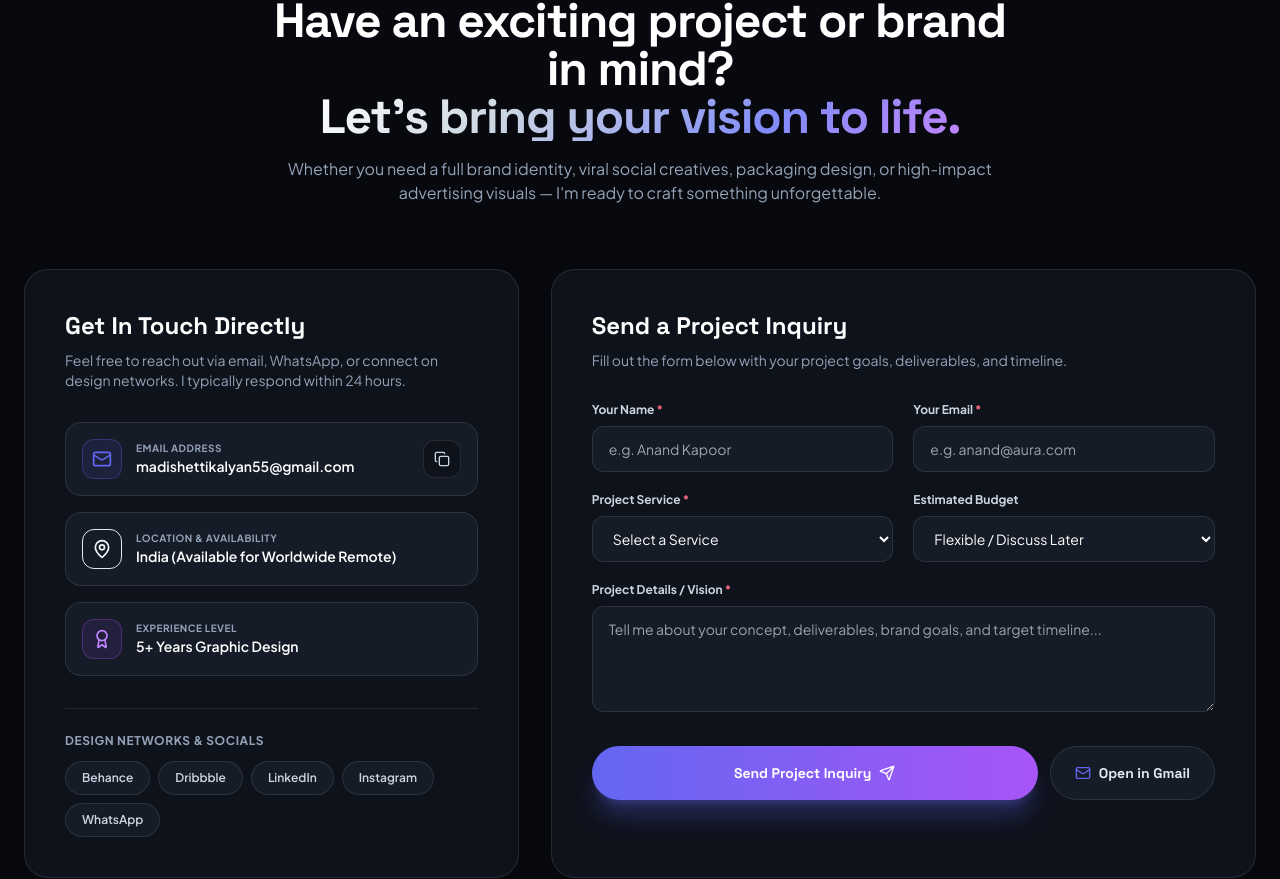
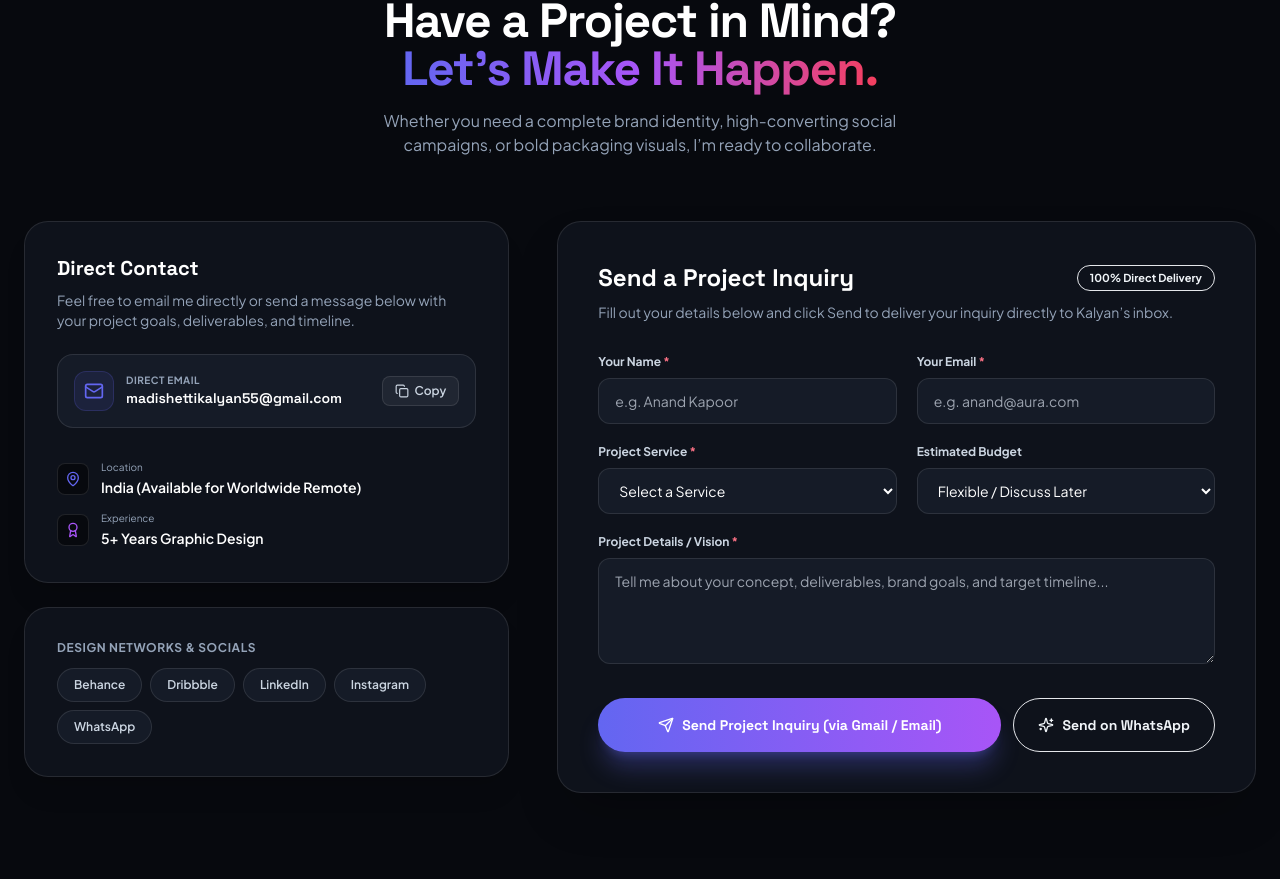
Before and after one commit to Madishettikalyan/Portifilo, a Next.js app: page / in a window 1280 px wide. Shown: the part 8348-9227 px from the top of the page. Built offline with nearby package versions, Linux system fonts and the light colour scheme.

Commit message:
Enable direct 100% reliable inquiry dispatch to madishettikalyan55@gmail.com and WhatsApp

```diff
--- a/components/ContactHub.tsx
+++ b/components/ContactHub.tsx
@@ -8,12 +8,76 @@ import { useToast } from './Toast';
 export default function ContactHub() {
   const { showToast } = useToast();
   const [copied, setCopied] = useState(false);
+  const [isSubmitting, setIsSubmitting] = useState(false);
+
+  const [formData, setFormData] = useState({
+    name: '',
+    email: '',
+    service: '',
+    budget: '',
+    message: '',
+  });
 
   const handleCopyEmail = () => {
     navigator.clipboard.writeText(PORTFOLIO_DATA.personalInfo.email);
     setCopied(true);
     showToast(`Copied email to clipboard: ${PORTFOLIO_DATA.personalInfo.email}`, 'success');
     setTimeout(() => setCopied(false), 2500);
+  };
+
+  const handleSendViaEmail = (e: React.FormEvent) => {
+    e.preventDefault();
+
+    if (!formData.name || !formData.email || !formData.service || !formData.message) {
+      showToast('Please fill in all required fields (*)', 'error');
+      return;
+    }
+
+    setIsSubmitting(true);
+
+    const subject = `🎨 Design Project Inquiry: ${formData.service} - ${formData.name}`;
+    const body = `Hi Madishetti Kalyan,
+
+I am reaching out regarding a creative design project:
+
+━━━━━━━━━━━━━━━━━━━━━━━━━━━━━━━━━━━━━━━━━━━━
+• Client Name: ${formData.name}
+• Client Email: ${formData.email}
+• Service Needed: ${formData.service}
+• Estimated Budget: ${formData.budget || 'Flexible / Discuss Later'}
+━━━━━━━━━━━━━━━━━━━━━━━━━━━━━━━━━━━━━━━━━━━━
+
+Project Details & Vision:
+${formData.message}
+
+Looking forward to hearing from you!
+Best regards,
+${formData.name}`;
+
+    const gmailUrl = `https://mail.google.com/mail/?view=cm&fs=1&to=${encodeURIComponent(PORTFOLIO_DATA.personalInfo.email)}&su=${encodeURIComponent(subject)}&body=${encodeURIComponent(body)}`;
+    const mailtoUrl = `mailto:${PORTFOLIO_DATA.personalInfo.email}?subject=${encodeURIComponent(subject)}&body=${encodeURIComponent(body)}`;
+
+    showToast('Opening Gmail with your project details...', 'success');
+
+    const win = window.open(gmailUrl, '_blank');
+    if (!win || win.closed || typeof win.closed === 'undefined') {
+      window.location.href = mailtoUrl;
+    }
+
+    setTimeout(() => {
+      setIsSubmitting(false);
+    }, 1000);
+  };
+
+  const handleSendViaWhatsApp = () => {
+    if (!formData.name || !formData.service || !formData.message) {
+      showToast('Please enter your Name, Service, and Message first!', 'error');
+      return;
+    }
+
+    const waText = `Hi Kalyan, I'm *${formData.name}*.\nI need *${formData.service}*.\nBudget: *${formData.budget || 'Flexible'}*.\n\n*Project Details:* \n${formData.message}\n\nMy Email: ${formData.email || 'N/A'}`;
+    const waUrl = `https://api.whatsapp.com/send?text=${encodeURIComponent(waText)}`;
+    window.open(waUrl, '_blank');
   };
 
   return (
@@ -26,64 +90,80 @@ export default function ContactHub() {
             <span>LET’S CREATE SOMETHING EXTRAORDINARY</span>
           </div>
           <h2 className="font-display font-extrabold text-3xl sm:text-5xl text-white tracking-tight mb-4 leading-tight">
-            Have an exciting project or brand in mind? <br />
-            <span className="text-gradient">Let’s bring your vision to life.</span>
+            Have a Project in Mind? <br />
+            <span className="text-transparent bg-clip-text bg-gradient-to-r from-primary via-secondary to-coral">
+              Let’s Make It Happen.
+            </span>
           </h2>
-          <p className="text-slate-400 text-sm sm:text-base leading-relaxed">
-            Whether you need a full brand identity, viral social creatives, packaging design, or high-impact advertising visuals — I&apos;m ready to craft something unforgettable.
+          <p className="text-slate-400 text-sm sm:text-base max-w-xl mx-auto">
+            Whether you need a complete brand identity, high-converting social campaigns, or bold packaging visuals, I’m ready to collaborate.
           </p>
         </div>
 
-        {/* 2-Card Layout */}
-        <div className="grid grid-cols-1 lg:grid-cols-12 gap-8 items-stretch">
-          {/* Left: Direct Contact Information */}
-          <div className="lg:col-span-5 bg-dark-surface border border-white/10 rounded-3xl p-8 sm:p-10 flex flex-col justify-between shadow-2xl">
-            <div>
-              <h3 className="font-display font-bold text-2xl text-white mb-2">Get In Touch Directly</h3>
-              <p className="text-xs sm:text-sm text-slate-400 leading-relaxed mb-8">
-                Feel free to reach out via email, WhatsApp, or connect on design networks. I typically respond within 24 hours.
+        {/* 2-Column Contact Showcase */}
+        <div className="grid grid-cols-1 lg:grid-cols-12 gap-12 items-start">
+          {/* Left: Contact Info & Value Prop */}
+          <div className="lg:col-span-5 space-y-6">
+            <div className="bg-dark-surface border border-white/10 rounded-3xl p-8 shadow-xl">
+              <h3 className="font-display font-bold text-xl text-white mb-2">Direct Contact</h3>
+              <p className="text-xs sm:text-sm text-slate-400 leading-relaxed mb-6">
+                Feel free to email me directly or send a message below with your project goals, deliverables, and timeline.
               </p>
 
-              {/* Channels List */}
-              <div className="space-y-4 mb-8">
-                {/* Email */}
-                <div className="flex items-center justify-between p-4 rounded-2xl bg-dark-elevated border border-white/10">
-                  <div className="flex items-center gap-3.5 overflow-hidden">
-                    <div className="w-10 h-10 rounded-xl bg-primary/10 border border-primary/30 flex items-center justify-center text-primary shrink-0">
+              {/* Email Card with Copy Button */}
+              <div className="p-4 rounded-2xl bg-dark-elevated border border-white/10 flex items-center justify-between gap-3 mb-6">
+                <div className="flex items-center gap-3 overflow-hidden">
+                  <div className="w-10 h-10 rounded-xl bg-primary/10 border border-primary/20 flex items-center justify-center text-primary flex-shrink-0">
                     <Mail className="w-5 h-5" />
                   </div>
-                    <div className="flex flex-col overflow-hidden">
-                      <span className="text-[10px] font-bold text-slate-400 uppercase tracking-wider">Email Address</span>
-                      <span className="text-xs sm:text-sm font-semibold text-white truncate">{PORTFOLIO_DATA.personalInfo.email}</span>
+                  <div className="overflow-hidden">
+                    <span className="text-[10px] uppercase font-bold tracking-wider text-slate-400 block">Direct Email</span>
+                    <a
+                      href={`mailto:${PORTFOLIO_DATA.personalInfo.email}`}
+                      className="font-display font-semibold text-xs sm:text-sm text-white hover:text-primary transition-colors truncate block"
+                    >
+                      {PORTFOLIO_DATA.personalInfo.email}
+                    </a>
                   </div>
                 </div>
+
                 <button
                   onClick={handleCopyEmail}
-                    className="p-2.5 rounded-xl bg-dark-surface border border-white/10 text-slate-300 hover:text-white hover:border-primary/50 transition-colors shrink-0 ml-2"
-                    aria-label="Copy Email Address"
+                  className="px-3 py-1.5 rounded-lg bg-white/5 border border-white/10 hover:bg-primary/20 hover:border-primary/40 text-xs font-semibold text-slate-300 hover:text-white flex items-center gap-1.5 transition-all flex-shrink-0"
+                  title="Copy email to clipboard"
                 >
-                    {copied ? <Check className="w-4 h-4 text-emerald-400" /> : <Copy className="w-4 h-4" />}
+                  {copied ? (
+                    <>
+                      <Check className="w-3.5 h-3.5 text-emerald-400" />
+                      <span className="text-emerald-400">Copied</span>
+                    </>
+                  ) : (
+                    <>
+                      <Copy className="w-3.5 h-3.5" />
+                      <span>Copy</span>
+                    </>
+                  )}
                 </button>
               </div>
 
-                {/* Location */}
-                <div className="flex items-center gap-3.5 p-4 rounded-2xl bg-dark-elevated border border-white/10">
-                  <div className="w-10 h-10 rounded-xl bg-emerald-500/10 border border-emerald-500/30 flex items-center justify-center text-emerald-400 shrink-0">
-                    <MapPin className="w-5 h-5" />
+              {/* Quick Highlights */}
+              <div className="space-y-3 pt-2">
+                <div className="flex items-center gap-3 text-slate-300">
+                  <div className="w-8 h-8 rounded-lg bg-dark-bg border border-white/10 flex items-center justify-center text-primary flex-shrink-0">
+                    <MapPin className="w-4 h-4" />
                   </div>
-                  <div className="flex flex-col">
-                    <span className="text-[10px] font-bold text-slate-400 uppercase tracking-wider">Location & Availability</span>
+                  <div>
+                    <span className="text-[10px] text-slate-400 block">Location</span>
                     <span className="text-xs sm:text-sm font-semibold text-white">{PORTFOLIO_DATA.personalInfo.location}</span>
                   </div>
                 </div>
 
-                {/* Experience */}
-                <div className="flex items-center gap-3.5 p-4 rounded-2xl bg-dark-elevated border border-white/10">
-                  <div className="w-10 h-10 rounded-xl bg-purple-500/10 border border-purple-500/30 flex items-center justify-center text-purple-400 shrink-0">
-                    <Award className="w-5 h-5" />
+                <div className="flex items-center gap-3 text-slate-300">
+                  <div className="w-8 h-8 rounded-lg bg-dark-bg border border-white/10 flex items-center justify-center text-secondary flex-shrink-0">
+                    <Award className="w-4 h-4" />
                   </div>
-                  <div className="flex flex-col">
-                    <span className="text-[10px] font-bold text-slate-400 uppercase tracking-wider">Experience Level</span>
+                  <div>
+                    <span className="text-[10px] text-slate-400 block">Experience</span>
                     <span className="text-xs sm:text-sm font-semibold text-white">{PORTFOLIO_DATA.personalInfo.experienceYears} Years Graphic Design</span>
                   </div>
                 </div>
@@ -91,7 +171,7 @@ export default function ContactHub() {
             </div>
 
             {/* Social Links Block */}
-            <div className="border-t border-white/10 pt-6">
+            <div className="bg-dark-surface border border-white/10 rounded-3xl p-8 shadow-xl">
               <span className="text-xs font-bold text-slate-400 block mb-3 uppercase tracking-wider">Design Networks & Socials</span>
               <div className="flex flex-wrap gap-2">
                 {[
@@ -117,22 +197,17 @@ export default function ContactHub() {
 
           {/* Right: Interactive Inquiry Form */}
           <div className="lg:col-span-7 bg-dark-surface border border-white/10 rounded-3xl p-8 sm:p-10 shadow-2xl">
-            <h3 className="font-display font-bold text-2xl text-white mb-2">Send a Project Inquiry</h3>
+            <div className="flex items-center justify-between mb-2">
+              <h3 className="font-display font-bold text-2xl text-white">Send a Project Inquiry</h3>
+              <span className="px-3 py-1 rounded-full bg-emerald-500/10 border border-emerald-500/30 text-emerald-400 text-[11px] font-bold">
+                100% Direct Delivery
+              </span>
+            </div>
             <p className="text-xs sm:text-sm text-slate-400 leading-relaxed mb-8">
-              Fill out the form below with your project goals, deliverables, and timeline.
+              Fill out your details below and click Send to deliver your inquiry directly to Kalyan’s inbox.
             </p>
 
-            <form
-              action={`https://formsubmit.co/${PORTFOLIO_DATA.personalInfo.email}`}
-              method="POST"
-              className="space-y-5"
-            >
-              {/* FormSubmit Configuration */}
-              <input type="hidden" name="_captcha" value="false" />
-              <input type="hidden" name="_template" value="table" />
-              <input type="hidden" name="_subject" value="🎨 New Design Project Inquiry - Madishetti Kalyan Portfolio" />
-              <input type="hidden" name="_autoresponse" value="Thank you for reaching out to Madishetti Kalyan! I have received your project inquiry and will get back to you within 24 hours." />
-
+            <form onSubmit={handleSendViaEmail} className="space-y-5">
               <div className="grid grid-cols-1 sm:grid-cols-2 gap-5">
                 <div>
                   <label className="block text-xs font-bold text-slate-300 mb-2">
@@ -140,9 +215,10 @@ export default function ContactHub() {
                   </label>
                   <input
                     type="text"
-                    name="name"
                     required
                     placeholder="e.g. Anand Kapoor"
+                    value={formData.name}
+                    onChange={(e) => setFormData({ ...formData, name: e.target.value })}
                     className="w-full px-4 py-3 rounded-xl bg-dark-elevated border border-white/10 text-sm text-white focus:outline-none focus:border-primary transition-colors"
                   />
                 </div>
@@ -153,9 +229,10 @@ export default function ContactHub() {
                   </label>
                   <input
                     type="email"
-                    name="email"
                     required
                     placeholder="e.g. anand@aura.com"
+                    value={formData.email}
+                    onChange={(e) => setFormData({ ...formData, email: e.target.value })}
                     className="w-full px-4 py-3 rounded-xl bg-dark-elevated border border-white/10 text-sm text-white focus:outline-none focus:border-primary transition-colors"
                   />
                 </div>
@@ -167,9 +244,9 @@ export default function ContactHub() {
                     Project Service <span className="text-rose-400">*</span>
                   </label>
                   <select
-                    name="service"
                     required
-                    defaultValue=""
+                    value={formData.service}
+                    onChange={(e) => setFormData({ ...formData, service: e.target.value })}
                     className="w-full px-4 py-3 rounded-xl bg-dark-elevated border border-white/10 text-sm text-white focus:outline-none focus:border-primary transition-colors cursor-pointer"
                   >
                     <option value="" disabled>Select a Service</option>
@@ -190,8 +267,8 @@ export default function ContactHub() {
                     Estimated Budget
                   </label>
                   <select
-                    name="budget"
-                    defaultValue="Flexible / Discuss Later"
+                    value={formData.budget}
+                    onChange={(e) => setFormData({ ...formData, budget: e.target.value })}
                     className="w-full px-4 py-3 rounded-xl bg-dark-elevated border border-white/10 text-sm text-white focus:outline-none focus:border-primary transition-colors cursor-pointer"
                   >
                     <option value="Flexible / Discuss Later">Flexible / Discuss Later</option>
@@ -208,10 +285,11 @@ export default function ContactHub() {
                   Project Details / Vision <span className="text-rose-400">*</span>
                 </label>
                 <textarea
-                  name="message"
                   required
                   rows={4}
                   placeholder="Tell me about your concept, deliverables, brand goals, and target timeline..."
+                  value={formData.message}
+                  onChange={(e) => setFormData({ ...formData, message: e.target.value })}
                   className="w-full px-4 py-3 rounded-xl bg-dark-elevated border border-white/10 text-sm text-white focus:outline-none focus:border-primary transition-colors resize-y"
                 />
               </div>
@@ -219,21 +297,21 @@ export default function ContactHub() {
               <div className="flex flex-col sm:flex-row gap-3 pt-2">
                 <button
                   type="submit"
-                  className="flex-1 py-4 px-6 rounded-full font-display font-bold text-sm text-white bg-gradient-to-r from-primary to-secondary hover:from-primary-hover hover:to-secondary-hover shadow-xl shadow-primary/30 flex items-center justify-center gap-2 hover:-translate-y-0.5 transition-all cursor-pointer"
+                  disabled={isSubmitting}
+                  className="flex-1 py-4 px-6 rounded-full font-display font-bold text-sm text-white bg-gradient-to-r from-primary to-secondary hover:from-primary-hover hover:to-secondary-hover shadow-xl shadow-primary/30 flex items-center justify-center gap-2 hover:-translate-y-0.5 transition-all cursor-pointer disabled:opacity-70"
                 >
-                  <span>Send Project Inquiry</span>
                   <Send className="w-4 h-4" />
+                  <span>Send Project Inquiry (via Gmail / Email)</span>
                 </button>
 
-                <a
-                  href={`https://mail.google.com/mail/?view=cm&fs=1&to=${PORTFOLIO_DATA.personalInfo.email}&su=${encodeURIComponent('🎨 Design Project Inquiry - Madishetti Kalyan')}`}
-                  target="_blank"
-                  rel="noopener noreferrer"
-                  className="py-4 px-6 rounded-full font-display font-bold text-xs sm:text-sm text-slate-200 bg-dark-elevated border border-white/10 hover:border-primary/50 hover:text-white flex items-center justify-center gap-2 transition-all hover:bg-white/5"
+                <button
+                  type="button"
+                  onClick={handleSendViaWhatsApp}
+                  className="py-4 px-6 rounded-full font-display font-bold text-xs sm:text-sm text-emerald-300 bg-emerald-950/40 border border-emerald-500/30 hover:border-emerald-400 hover:bg-emerald-900/40 hover:text-white flex items-center justify-center gap-2 transition-all cursor-pointer"
                 >
-                  <Mail className="w-4 h-4 text-primary" />
-                  <span>Open in Gmail</span>
-                </a>
+                  <Sparkles className="w-4 h-4 text-emerald-400" />
+                  <span>Send on WhatsApp</span>
+                </button>
               </div>
             </form>
           </div>
```
Lines whose indentation alone changed are shown as unchanged.
